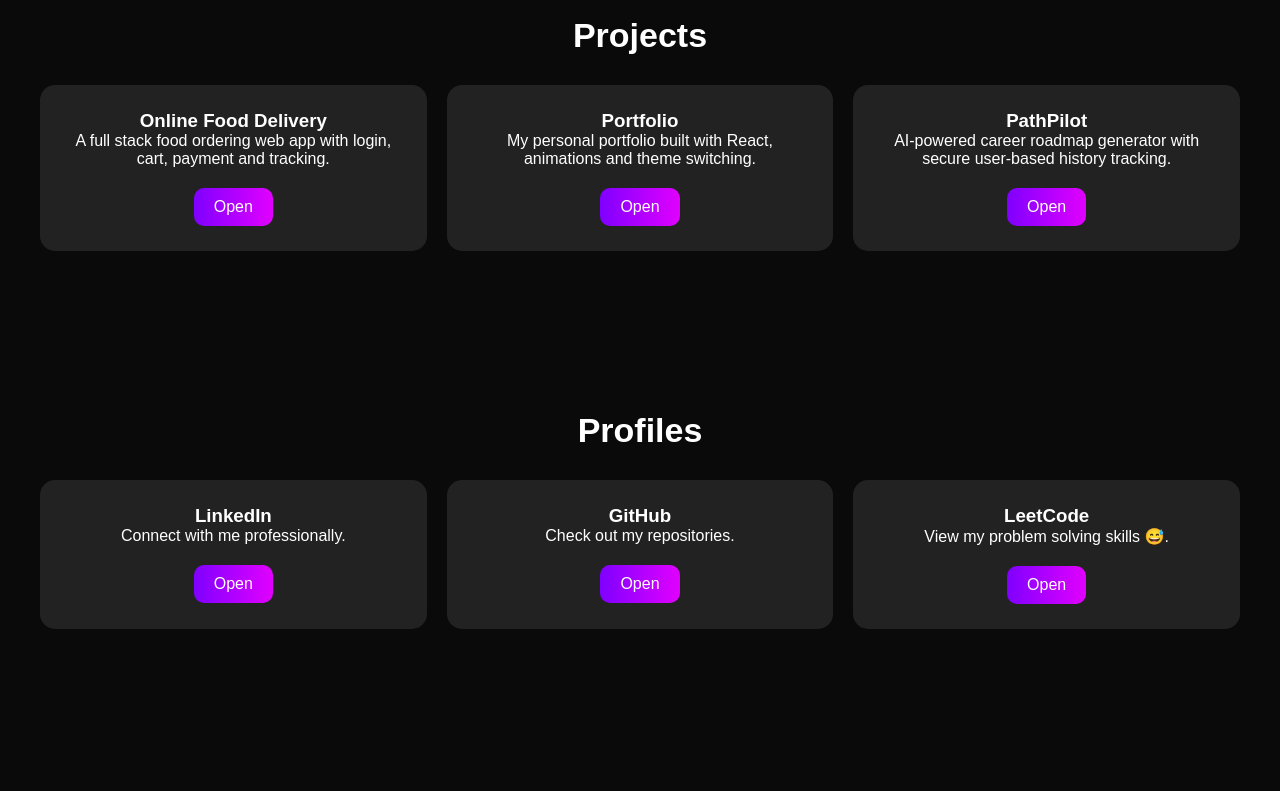
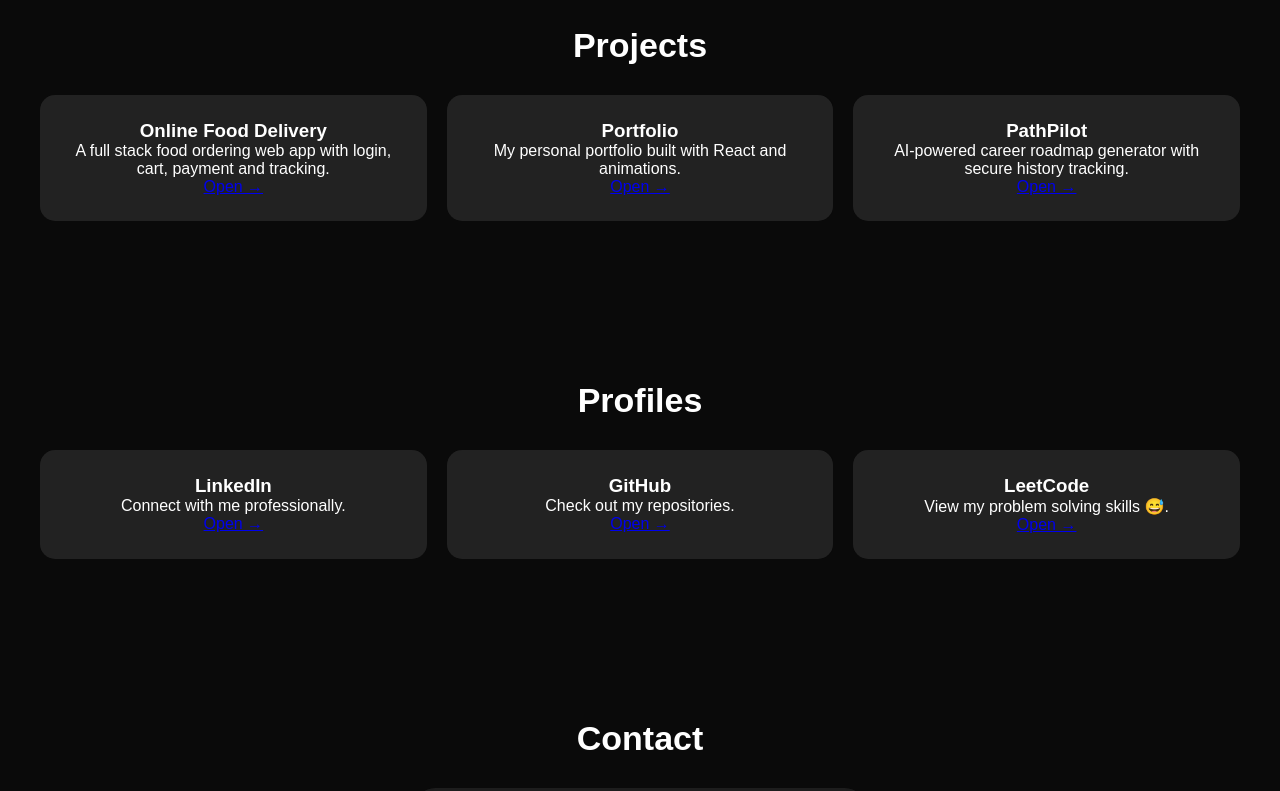
Before and after one commit to yagnesh471/myprofile, a React (Vite) app: page / in a window 1280 px wide. Shown: the part 1660-2451 px from the top of the page. Built offline with nearby package versions, Linux system fonts and the light colour scheme.

Commit message:
Update App.jsx

```diff
--- a/src/App.jsx
+++ b/src/App.jsx
@@ -33,20 +33,17 @@
   const projects = [
     {
       title: "Online Food Delivery",
-      desc:
-        "A full stack food ordering web app with login, cart, payment and tracking.",
+      desc: "A full stack food ordering web app with login, cart, payment and tracking.",
       link: "https://foodrush07.netlify.app/",
     },
     {
       title: "Portfolio",
-      desc:
-        "My personal portfolio built with React, animations and theme switching.",
+      desc: "My personal portfolio built with React and animations.",
       link: "https://myportfoliotyr.netlify.app/",
     },
     {
       title: "PathPilot",
-      desc:
-        "AI-powered career roadmap generator with secure user-based history tracking.",
+      desc: "AI-powered career roadmap generator with secure history tracking.",
       link: "https://pathpilot07.netlify.app/",
     },
   ];
@@ -72,7 +69,6 @@
   const typeLine = (text, setter, speed = 120) => {
     return new Promise((resolve) => {
       let i = 0;
-
       const interval = setInterval(() => {
         setter(text.slice(0, i + 1));
         i++;
@@ -119,7 +115,6 @@
       setSuccess("Message sent successfully!");
       e.target.reset();
     } catch (error) {
-      console.error(error);
       setErrorMsg("Failed to send message. Please try again.");
     } finally {
       setLoading(false);
@@ -130,7 +125,6 @@
     <div className={dark ? "app dark" : "app light"}>
       <div className="bg"></div>
 
-      {/* Navbar */}
       <nav className="navbar">
         <h1 className="logo">MyPortfolio</h1>
 
@@ -147,7 +141,6 @@
         </button>
       </nav>
 
-      {/* Hero */}
       <section id="home" className="hero">
         <motion.h1
           className="title"
@@ -163,17 +156,16 @@
         </div>
       </section>
 
-      {/* About */}
       <section id="about" className="about">
         <h2>About Me</h2>
 
         <p>
-          Backend Developer skilled in Node.js and MongoDB, with a strong
-          interest in data analysis and building efficient, real-world
-          applications.
+          Backend Developer skilled in Node.js and MongoDB, with a
+          strong interest in data analysis and building efficient,
+          real-world applications.
         </p>
 
-        <h2 style={{ marginTop: "50px" }}>Skills</h2>
+        <h2 style={{ marginTop: "60px" }}>Skills</h2>
 
         <div className="skills-grid">
           {skills.map((skill, index) => (
@@ -188,7 +180,6 @@
         </div>
       </section>
 
-      {/* Projects */}
       <section id="projects" className="projects">
         <h2>Projects</h2>
 
@@ -206,16 +197,15 @@
                 href={project.link}
                 target="_blank"
                 rel="noopener noreferrer"
-                className="card-btn"
+                className="card-link"
               >
-                Open
+                Open →
               </a>
             </motion.div>
           ))}
         </div>
       </section>
 
-      {/* Profiles */}
       <section id="profiles" className="profiles">
         <h2>Profiles</h2>
 
@@ -233,16 +223,15 @@
                 href={profile.link}
                 target="_blank"
                 rel="noopener noreferrer"
-                className="card-btn"
+                className="card-link"
               >
-                Open
+                Open →
               </a>
             </motion.div>
           ))}
         </div>
       </section>
 
-      {/* Contact */}
       <section id="contact" className="contact">
         <h2>Contact</h2>
 
@@ -271,13 +260,8 @@
             {loading ? "Sending..." : "Send"}
           </button>
 
-          {success && (
-            <p style={{ color: "#00ffae" }}>{success}</p>
-          )}
-
-          {errorMsg && (
-            <p style={{ color: "#ff6b6b" }}>{errorMsg}</p>
-          )}
+          {success && <p style={{ color: "#00ffae" }}>{success}</p>}
+          {errorMsg && <p style={{ color: "#ff6b6b" }}>{errorMsg}</p>}
         </form>
       </section>
     </div>
```
